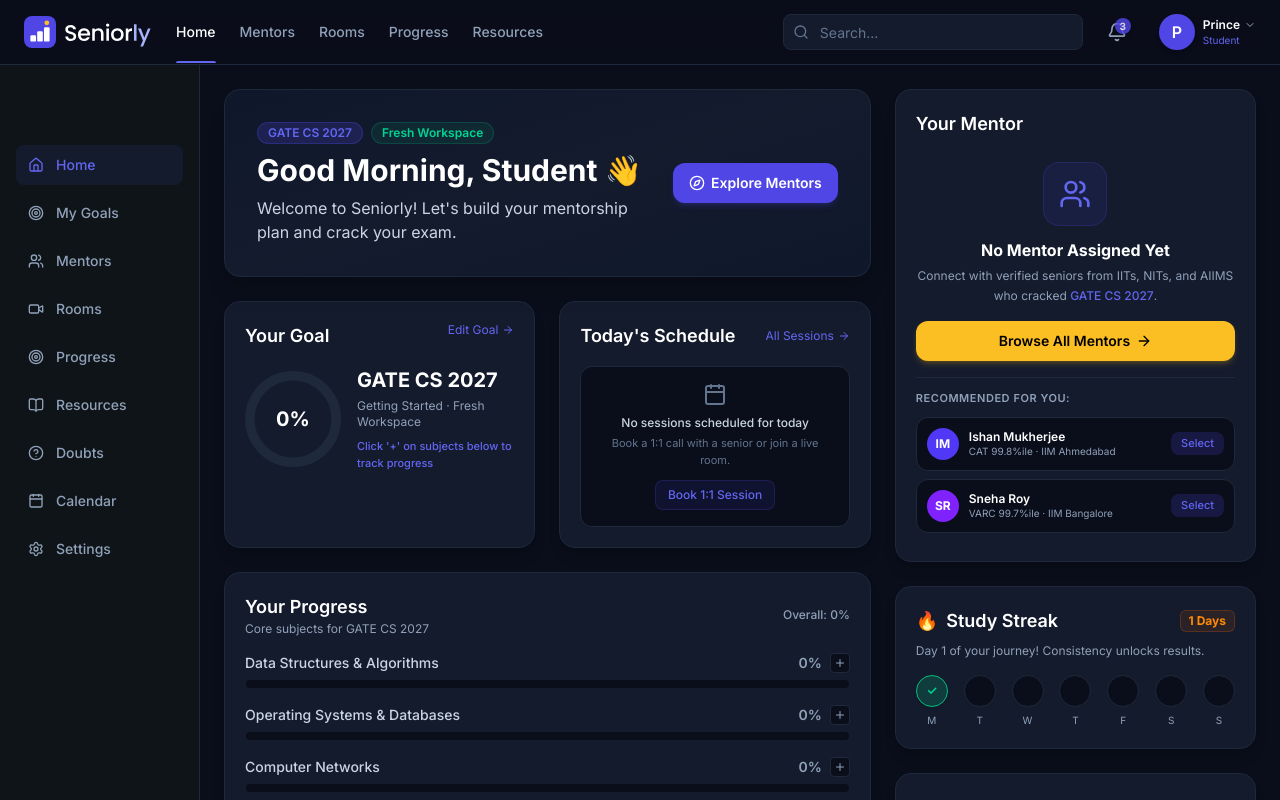
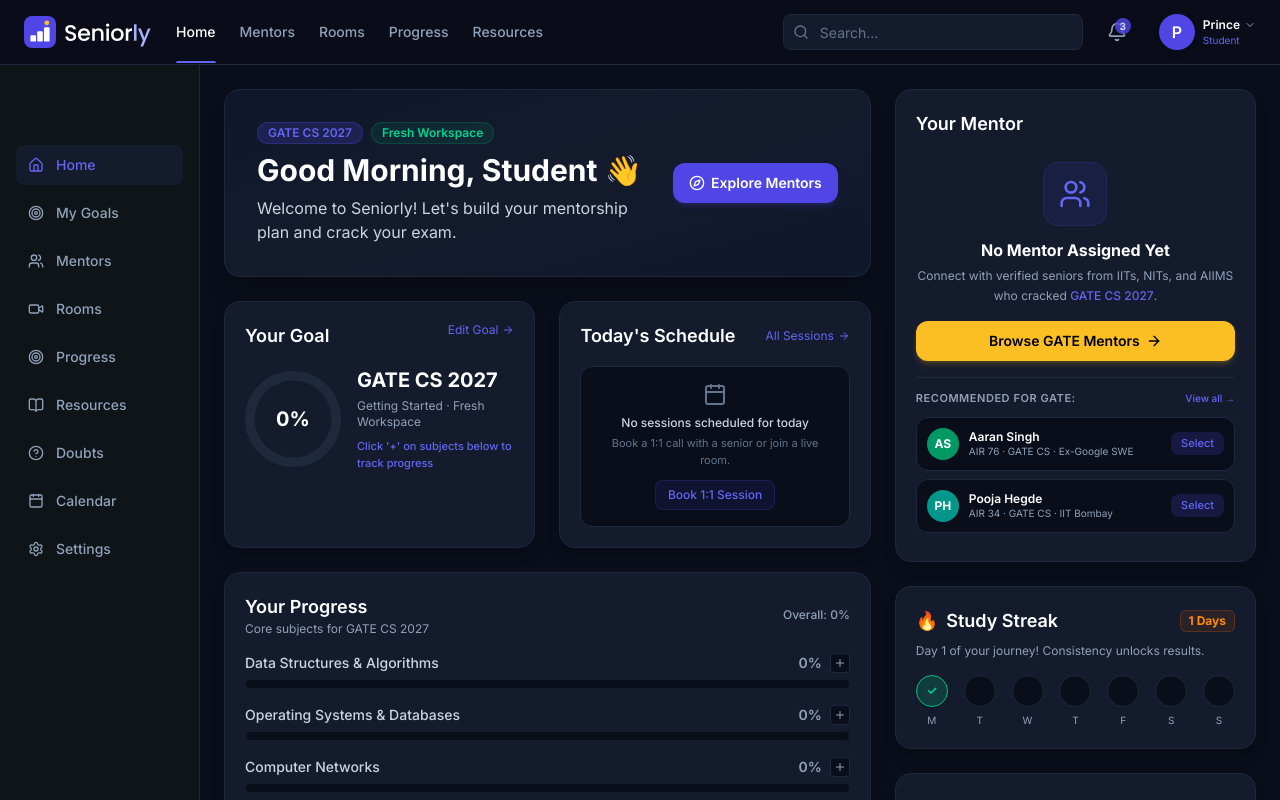
Before and after one commit to Aaryav1130/MentorVerse, a Next.js app: page /student/dashboard in a window 1280 px wide. Shown: the top 800 px of the page. Built offline with nearby package versions, Linux system fonts and the light colour scheme.

Commit message:
feat(student): recommend exam-specific mentors on dashboard matching student registered stream

```diff
--- a/src/app/student/dashboard/page.tsx
+++ b/src/app/student/dashboard/page.tsx
@@ -1,7 +1,7 @@
 "use client";
 
-import { useAuth } from "@/lib/auth-context";
-import { publicMentors } from "@/lib/mock-data";
+import { useAuth, getDefaultSubjectsForExam } from "@/lib/auth-context";
+import { publicMentors, getMentorsForExam } from "@/lib/mock-data";
 import {
   ArrowRight,
   MessageSquare,
@@ -17,7 +17,7 @@ import {
   Compass
 } from "lucide-react";
 import Link from "next/link";
-import { useState } from "react";
+import { useState, useMemo } from "react";
 import { cn } from "@/lib/utils";
 
 export default function StudentDashboard() {
@@ -28,6 +28,26 @@ export default function StudentDashboard() {
   const targetExam = user?.targetExam || "GATE CS 2027";
   const goalProgress = user?.goalProgress ?? 0;
   const isNewStudent = !user?.isDemo && !user?.assignedMentor;
+
+  // Extract clean exam identifier for query and filtering (e.g. "CAT", "NEET", "UPSC", "JEE", "GATE")
+  const examSlug = useMemo(() => {
+    const raw = (targetExam || "").trim();
+    if (!raw) return "All";
+    const lower = raw.toLowerCase();
+    if (lower.includes("cat") || lower.includes("mba")) return "CAT";
+    if (lower.includes("neet")) return "NEET";
+    if (lower.includes("upsc")) return "UPSC";
+    if (lower.includes("jee")) return "JEE";
+    if (lower.includes("coding") || lower.includes("computer")) return "Coding";
+    if (lower.includes("ese")) return "ESE";
+    if (lower.includes("gate")) return "GATE";
+    return raw.split(" ")[0] || "All";
+  }, [targetExam]);
+
+  // Recommended mentors strictly tailored to the student's exam
+  const recommendedMentors = useMemo(() => {
+    return getMentorsForExam(targetExam || examSlug).slice(0, 3);
+  }, [targetExam, examSlug]);
 
   // Donut chart logic for overall progress
   const radius = 36;
@@ -53,13 +73,11 @@ export default function StudentDashboard() {
     updateSubjectProgress(subjectName, current + 15);
   };
 
-  // Subjects fallback
-  const subjects = user?.subjects || [
-    { subject: "Data Structures & Algorithms", percentage: 0 },
-    { subject: "Operating Systems & Databases", percentage: 0 },
-    { subject: "Computer Networks", percentage: 0 },
-    { subject: "Theory of Computation & Compiler", percentage: 0 },
-  ];
+  // Subjects fallback matching student's exam stream
+  const subjects =
+    user?.subjects && user.subjects.length > 0
+      ? user.subjects
+      : getDefaultSubjectsForExam(targetExam);
 
   const sessions = user?.sessionsBooked || [];
 
@@ -101,7 +119,7 @@ export default function StudentDashboard() {
 
             {isNewStudent && (
               <Link
-                href="/mentors"
+                href={`/mentors?exam=${encodeURIComponent(examSlug)}`}
                 className="shrink-0 px-4 py-2.5 bg-brand-primary hover:bg-[#4338CA] text-white rounded-xl text-xs sm:text-sm font-semibold transition-all shadow-md shadow-brand-primary/20 flex items-center gap-1.5"
               >
                 <Compass className="w-4 h-4" />
@@ -202,7 +220,7 @@ export default function StudentDashboard() {
                   Book a 1:1 call with a senior or join a live room.
                 </p>
                 <Link
-                  href="/mentors"
+                  href={`/mentors?exam=${encodeURIComponent(examSlug)}`}
                   className="inline-block px-3 py-1.5 rounded-lg bg-brand-primary/10 border border-brand-primary/20 text-brand-light hover:bg-brand-primary hover:text-white transition-all text-xs font-medium"
                 >
                   Book 1:1 Session
@@ -272,7 +290,7 @@ export default function StudentDashboard() {
             </div>
           </div>
           <Link
-            href={user?.assignedMentor ? "/student/study-plan" : "/mentors"}
+            href={user?.assignedMentor ? "/student/study-plan" : `/mentors?exam=${encodeURIComponent(examSlug)}`}
             className="shrink-0 px-4 py-2 bg-white/5 hover:bg-white/10 text-white rounded-xl text-xs sm:text-sm font-medium border border-[#1e293b] transition-colors"
           >
             {user?.assignedMentor ? "View Roadmap →" : "Choose Mentor →"}
@@ -282,7 +300,7 @@ export default function StudentDashboard() {
         {/* Quick Actions */}
         <div className="grid grid-cols-2 sm:grid-cols-4 gap-4">
           {[
-            { label: "Find a Mentor", icon: Users, href: "/mentors" },
+            { label: "Find a Mentor", icon: Users, href: `/mentors?exam=${encodeURIComponent(examSlug)}` },
             { label: "Study Plan", icon: Target, href: "/student/study-plan" },
             { label: "Doubts & Q&A", icon: HelpCircle, href: "/student/sessions" },
             { label: "Preferences", icon: BookOpen, href: "/student/settings" },
@@ -309,7 +327,7 @@ export default function StudentDashboard() {
             <h2 className="text-lg font-semibold text-white">Your Mentor</h2>
             {user?.assignedMentor && (
               <Link
-                href="/mentors"
+                href={`/mentors?exam=${encodeURIComponent(examSlug)}`}
                 className="text-xs text-slate-400 hover:text-white underline underline-offset-2"
               >
                 Change
@@ -362,20 +380,28 @@ export default function StudentDashboard() {
               </p>
 
               <Link
-                href="/mentors"
+                href={`/mentors?exam=${encodeURIComponent(examSlug)}`}
                 className="w-full py-2.5 bg-brand-accent hover:bg-amber-400 text-black font-semibold rounded-xl text-xs sm:text-sm transition-all shadow-md shadow-amber-400/20 mb-4 flex items-center justify-center gap-1.5"
               >
-                <span>Browse All Mentors</span>
+                <span>Browse {examSlug !== "All" ? `${examSlug} ` : ""}Mentors</span>
                 <ArrowRight className="w-4 h-4" />
               </Link>
 
               {/* Recommended Mentors Quick Pick */}
               <div className="w-full text-left pt-3 border-t border-[#1e293b]">
-                <p className="text-[11px] font-semibold text-slate-400 uppercase tracking-wider mb-2.5">
-                  Recommended for You:
-                </p>
+                <div className="flex items-center justify-between mb-2.5">
+                  <p className="text-[11px] font-semibold text-slate-400 uppercase tracking-wider">
+                    Recommended for {examSlug !== "All" ? examSlug : "You"}:
+                  </p>
+                  <Link
+                    href={`/mentors?exam=${encodeURIComponent(examSlug)}`}
+                    className="text-[10px] text-brand-light hover:underline font-medium"
+                  >
+                    View all &rarr;
+                  </Link>
+                </div>
                 <div className="space-y-2">
-                  {publicMentors.slice(0, 2).map((m) => (
+                  {recommendedMentors.map((m) => (
                     <div
                       key={m.id}
                       className="flex items-center justify-between p-2.5 rounded-xl bg-[#0a0e1a] border border-[#1e293b] hover:border-slate-600 transition-all text-xs"
```
